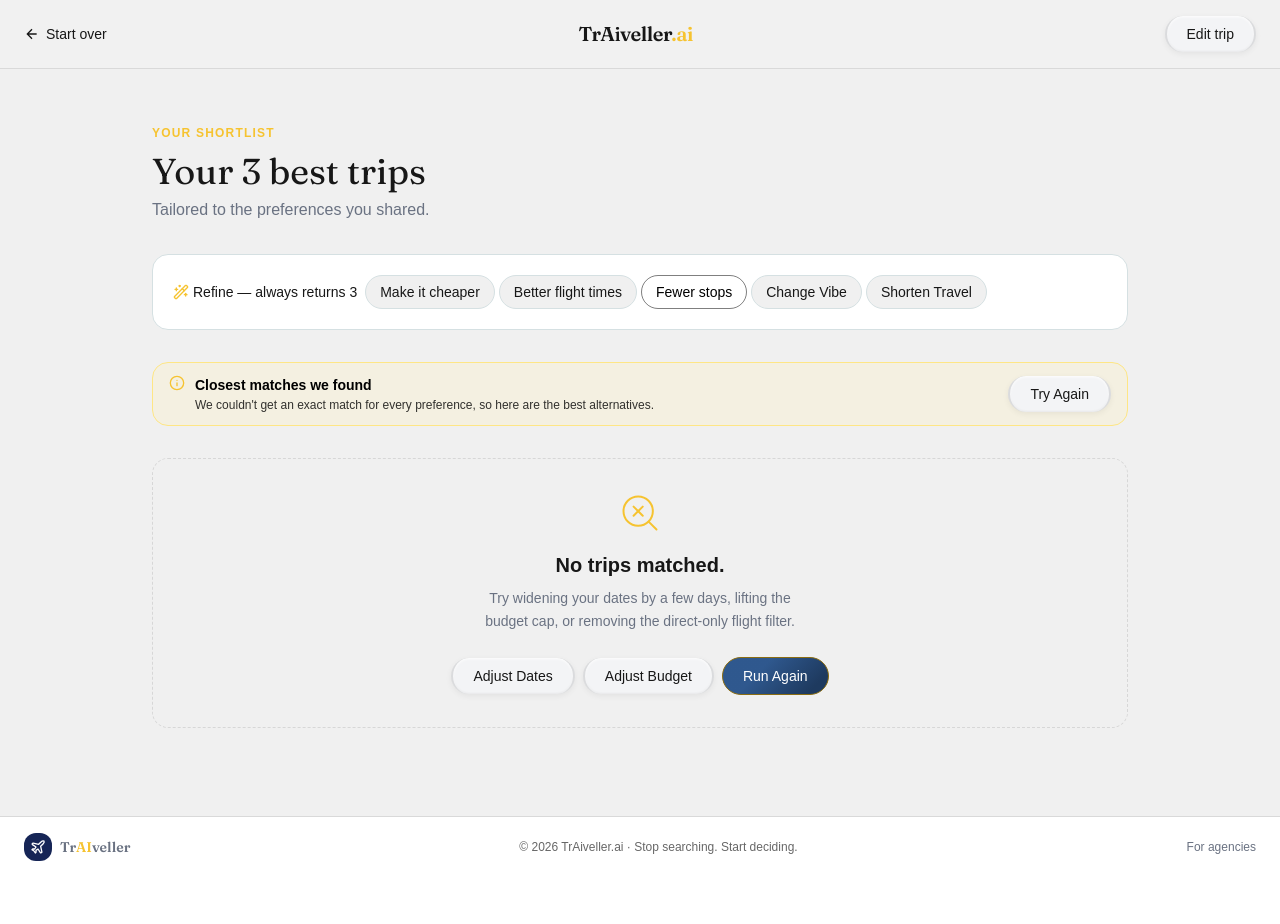
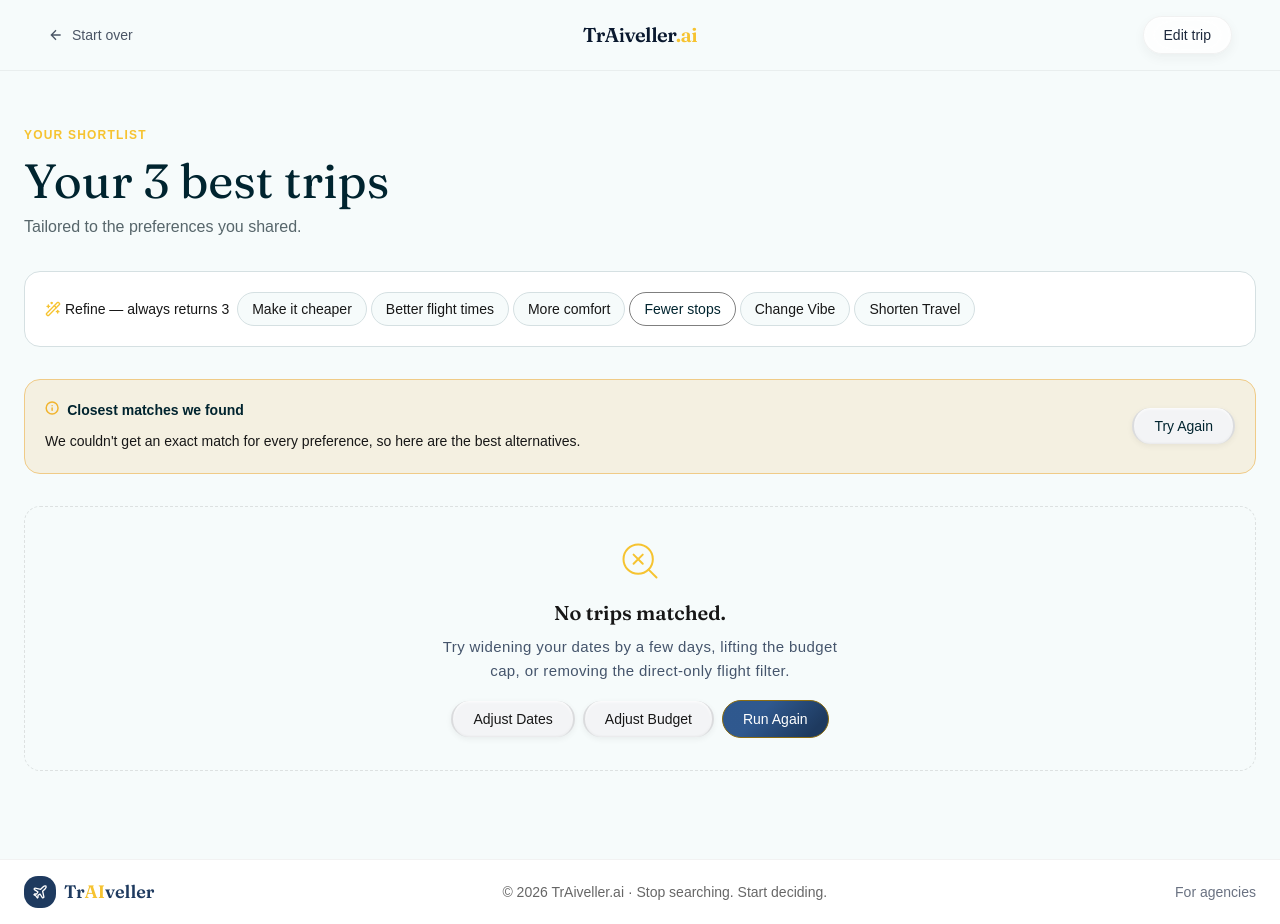
Before and after one commit to AbidJohar/codeHubTask, a Next.js app: page /results in a window 1280 px wide. Both pictures are taken after a click on the button "Fewer stops". Before the commit the page ends 877 px from the top, so only its background shows below. Built offline with nearby package versions, Linux system fonts and the light colour scheme.

Commit message:
Completed page one with pixel perfect

```diff
--- a/app/components/Footer.js
+++ b/app/components/Footer.js
@@ -2,17 +2,17 @@ import Link from "next/link";
 
 export default function Footer() {
     return (
-        <footer className="bg-white border-t border-black/15 px-6 py-4 text-sm text-gray-500">
+        <footer className="bg-[#FFF] border-t border-black/5 px-6 py-4 text-sm text-gray-500">
 
             {/* Mobile layout — hidden on lg */}
             <div className="lg:hidden">
                 <div className="flex items-center justify-between mb-2">
                     <LogoMark />
-                    <Link href="/agencies" className="text-xs text-gray-500 hover:text-navy transition-colors">
+                    <Link href="/agencies" className="text-sm text-gray-500 hover:text-navy transition-colors">
                         For agencies
                     </Link>
                 </div>
-                <p className="text-xs text-black/60">
+                <p className="text-sm text-black/60">
                     © 2026 TrAiveller.ai · Stop searching. Start deciding.
                 </p>
             </div>
@@ -20,10 +20,10 @@ export default function Footer() {
             {/* Desktop layout — hidden on mobile */}
             <div className="hidden lg:flex items-center justify-between">
                 <LogoMark />
-                <p className="text-xs text-black/60">
+                <p className="text-sm text-black/60">
                     © 2026 TrAiveller.ai · Stop searching. Start deciding.
                 </p>
-                <Link href="/agencies" className="text-xs text-gray-500 hover:text-navy transition-colors">
+                <Link href="/agencies" className="text-sm text-gray-500 hover:text-navy transition-colors">
                     For agencies
                 </Link>
             </div>
@@ -36,13 +36,13 @@ export default function Footer() {
 
 function LogoMark() {
     return (
-        <div className="flex items-center gap-2 font-fraunces font-semibold">
-            <div className="w-7 h-7 bg-blue-950 rounded-xl flex items-center justify-center">
+        <div className="flex items-center gap-2 text-[18px] text-[#1E3A5F]  font-fraunces font-semibold">
+            <div className="w-8 h-8 bg-[#1E3A5F] rounded-[14px] flex items-center justify-center">
                 <svg xmlns="http://www.w3.org/2000/svg" width="16" height="16" viewBox="0 0 16 16" fill="none">
                     <path d="M11.8667 12.8L10.6667 7.33333L13 5C14 4 14.3333 2.66667 14 2C13.3333 1.66667 12 2 11 3L8.66667 5.33333L3.2 4.13333C2.86667 4.06667 2.6 4.2 2.46667 4.46667L2.26667 4.8C2.13333 5.13333 2.2 5.46667 2.46667 5.66667L6 8L4.66667 10H2.66667L2 10.6667L4 12L5.33333 14L6 13.3333V11.3333L8 10L10.3333 13.5333C10.5333 13.8 10.8667 13.8667 11.2 13.7333L11.5333 13.6C11.8 13.4 11.9333 13.1333 11.8667 12.8V12.8" stroke="white" strokeWidth="1.33333" strokeLinecap="round" strokeLinejoin="round" />
                 </svg>
             </div>
-            <h2>Tr<span className="text-[#F6C330] font-[18px]">AI</span>veller</h2>
+            <h2>Tr<span className="text-[#F6C330] ">AI</span>veller</h2>
         </div>
     );
 }
--- a/app/components/Header.js
+++ b/app/components/Header.js
@@ -2,40 +2,58 @@ import Link from "next/link";
 
 export default function Header() {
     return (
-        <header className="top-0 z-50 bg-white/6 border-b border-black/10 px-6 py-4 flex flex-wrap items-center justify-between gap-y-2">
-
-            {/* Logo — full width on mobile, auto on desktop */}
-            <div className="w-full sm:w-auto text-left sm:text-center sm:order-2">
-                <span className="font-fraunces text-xl font-semibold tracking-tight">
+        <header className="px-6   sm:px-12 lg:px-6 flex items-center justify-center border-b border-black/5 bg-[#f6fbfb]/85 backdrop-blur-md">
+            <main
+                className="
+                    w-full max-w-360 px-6
+                    grid grid-cols-2 gap-y-4 items-center
+                    sm:grid-cols-3
+                    py-4
+                "
+            >
+                {/* 1. Logo: Spans full width on mobile, takes 2nd slot on desktop */}
+                <div className="col-span-2 sm:col-span-1 sm:order-2 flex items-center justify-start sm:justify-center">
+                    <span className="font-fraunces text-xl font-semibold tracking-tight text-[#0a192f]">
                         TrA<span className="font-medium">i</span>veller
                         <span className="text-[#F6C330]">.ai</span>
                     </span>
                 </div>
 
-            {/* Left: back */}
-            <div className="sm:order-1">
+                {/* 2. Start Over: Left on mobile, takes 1st slot (Far Left) on desktop */}
+                <div className="col-span-1 sm:order-1 flex items-center justify-start">
                     <Link
                         href="/"
-                    className="flex items-center gap-1.5 text-sm hover:text-navy transition-colors"
+                        className="flex items-center gap-2 text-sm text-gray-600 hover:text-black transition-colors"
                     >
-                    <svg width="16" height="16" viewBox="0 0 24 24" fill="none" stroke="currentColor" strokeWidth="2">
+                        <svg
+                            width="16"
+                            height="16"
+                            viewBox="0 0 24 24"
+                            fill="none"
+                            stroke="currentColor"
+                            strokeWidth="2"
+                        >
                             <path d="M19 12H5M12 5l-7 7 7 7" />
                         </svg>
                         Start over
                     </Link>
                 </div>
 
-            {/* Right: edit button */}
+                {/* 3. Edit Button: Right on mobile, takes 3rd slot (Far Right) on desktop */}
+                <div className="col-span-1 sm:order-3 flex items-center justify-end">
                     <Link
                         href="/edit"
-                className="sm:order-3 text-sm font-medium px-5 py-2 rounded-full
-                    bg-gray-100 backdrop-blur-lg border-l-2 border-r-2 border-black/10
-                    shadow-[0_2px_6px_rgba(0,0,0,0.06),inset_0_1px_3px_rgba(255,255,255,0.9),inset_0_-1px_2px_rgba(0,0,0,0.06)]
-                    transition-all"
+                        className="
+                            text-sm font-medium px-5 py-2 rounded-full
+                            bg-white/80 backdrop-blur-lg border border-black/5
+                            shadow-[0_4px_12px_rgba(0,0,0,0.05),inset_0_1px_1px_rgba(255,255,255,1)]
+                            text-slate-800 hover:bg-gray-50 transition-all
+                        "
                     >
                         Edit trip
                     </Link>
-
+                </div>
+            </main>
         </header>
     );
 }
--- a/app/globals.css
+++ b/app/globals.css
@@ -64,3 +64,16 @@ body {
     width: 20px;
     height: 20px;
 }
+
+.ai-explanation {
+  background: rgba(0, 0, 0, 0.06);
+  transition: background 0.2s ease;
+}
+
+.trip-card:hover .ai-explanation {
+  background: radial-gradient(ellipse at center, rgba(50, 85, 130, 0.70) 0%, rgba(20, 45, 80, 0.90) 100%);
+}
+
+.trip-card:hover .ai-explanation p {
+  color: white;
+}
--- a/app/page.js
+++ b/app/page.js
@@ -2,8 +2,8 @@ import Link from "next/link";
 
 export default function Home() {
   return (
-    <div className="flex flex-col flex-1 items-center justify-center bg-zinc-50 font-sans dark:bg-black">
-      <main className="flex flex-1 w-full max-w-3xl flex-col items-start justify-start py-32 px-16 bg-white dark:bg-black sm:items-start">
+    <div className="flex flex-col flex-1 items-center justify-center bg-[#FFFFFF]/80 font-sans ">
+      <main className="flex flex-1 w-full max-w-3xl flex-col items-start justify-start py-32 px-16 bg-white  sm:items-start">
         <h1>Pages navigation links:</h1>
         <div className="flex gap-6 mt-4">
           <Link href="/results" className="text-sm underline underline-offset-1 text-blue-600 hover:underline">
--- a/app/results/page.js
+++ b/app/results/page.js
@@ -7,6 +7,7 @@ import TripCard from "@/app/components/TripCard";
 const filters = [
     { label: "Make it cheaper" },
     { label: "Better flight times" },
+    { label: "More comfort" },
     { label: "Fewer stops" },
     { label: "Change Vibe" },
     { label: "Shorten Travel" },
@@ -51,6 +52,7 @@ const allTrips = [
 
 export default function ResultsPage() {
     const [selectedFilter, setSelectedFilter] = useState(null);
+    const [error, setError] = useState(false);
 
     // If a filter is selected → show only 1 matching card (simulate no result for others)
     const trips = selectedFilter === "Fewer stops"
@@ -61,22 +63,22 @@ export default function ResultsPage() {
     // const showNoResult = selectedFilter && trips.length === 0;
 
     return (
-        <div className="min-h-screen flex flex-col bg-black/6">
+        <div className="min-h-screen flex flex-col bg-[#F6FBFB]">
             <Header />
 
-            <main className="flex-1 max-w-5xl mx-auto w-full px-6  py-14 gap-x-8">
+            <main className="flex-1 max-w-360 mx-auto w-full px-6  py-14 gap-x-8">
                 <p className="text-xs font-semibold text-[#F6C330] tracking-widest uppercase mb-2">
                     Your shortlist
                 </p>
-                <h1 className="font-fraunces font-normal text-4xl leading-tight mb-1">
+                <h1 className="font-fraunces font-normal text-[#00242F] text-5xl leading-tight mb-1">
                     Your 3 best trips
                 </h1>
-                <p className="text-[16px] text-gray-500 mb-8">
+                <p className="text-[16px] text-[#57666B] mb-8">
                     Tailored to the preferences you shared.
                 </p>
 
                 {/* Filter chips */}
-                <div className="flex flex-wrap gap-1 mb-8 p-5 rounded-2xl border border-[#D5E0E2] bg-white">
+                <div className="flex flex-wrap gap-1 mb-8 p-5 rounded-2xl border border-[#D5E0E2] bg-[#FFF]">
                     {/* Refine button */}
                     <div
                         className="flex items-center w-full lg:w-auto cursor-pointer"
@@ -109,10 +111,10 @@ export default function ResultsPage() {
                         <button
                             key={f.label}
                             onClick={() => setSelectedFilter(f.label === selectedFilter ? null : f.label)}
-                            className={`text-sm px-3.5 py-1.5 rounded-full border transition-colors whitespace-nowrap
+                            className={`text-sm px-3.5 py-1.5 font-normal font-inter rounded-full border transition-colors whitespace-nowrap
                                 ${selectedFilter === f.label
-                                    ? " text-black border-black/50"
-                                    : "bg-black/6 border-[#D5E0E2] hover:border-navy hover:bg-gray-50"
+                                    ? " text-[#00242F] border-black/50"
+                                    : "bg-[#F6FBFB] border-[#D5E0E2] hover:border-navy hover:bg-gray-50"
                                 }`}
                         >
                             {f.label}
@@ -121,28 +123,23 @@ export default function ResultsPage() {
                 </div>
 
                 {/* Soft Fallback Banner */}
-                <div className="flex items-center justify-between gap-3 mb-8 px-4 py-3 rounded-2xl border border-amber-200 bg-[#F4F0E1]">
-                    <div className="flex items-start gap-2.5">
-                        <svg xmlns="http://www.w3.org/2000/svg" width="16" height="16" viewBox="0 0 16 16" fill="none">
-                            <g clip-path="url(#clip0_375_2052)">
-                                <path d="M8.00016 14.6668C11.6821 14.6668 14.6668 11.6821 14.6668 8.00016C14.6668 4.31826 11.6821 1.3335 8.00016 1.3335C4.31826 1.3335 1.3335 4.31826 1.3335 8.00016C1.3335 11.6821 4.31826 14.6668 8.00016 14.6668Z" stroke="#F6C330" stroke-width="1.33333" stroke-linecap="round" stroke-linejoin="round" />
-                                <path d="M8 10.6667V8" stroke="#F6C330" stroke-width="1.33333" stroke-linecap="round" stroke-linejoin="round" />
-                                <path d="M8 5.3335H8.00667" stroke="#F6C330" stroke-width="1.33333" stroke-linecap="round" stroke-linejoin="round" />
-                            </g>
-                            <defs>
-                                <clipPath id="clip0_375_2052">
-                                    <rect width="16" height="16" fill="white" />
-                                </clipPath>
-                            </defs>
-                        </svg>
+                <div className="flex sm:flex-row items-center justify-between gap-3 mb-8 p-5 rounded-2xl border border-[#F0CB87] bg-[#F4F0E1]">
+                    <div className="flex items-start flex-col gap-2 ">
+                        <div className="text-[#f1b42f] shrink-0 flex gap-2 ">
+                            <svg xmlns="http://www.w3.org/2000/svg" width="16" height="16" viewBox="0 0 24 24" fill="none" stroke="currentColor" strokeWidth="2.5" strokeLinecap="round" strokeLinejoin="round">
+                                <circle cx="12" cy="12" r="10" />
+                                <line x1="12" y1="16" x2="12" y2="12" />
+                                <line x1="12" y1="8" x2="12.01" y2="8" />
+                            </svg>
+                            <p className="w-full text-start text-sm  font-bold text-[#00242F]">Closest matches we found</p>
+                        </div>
                         <div>
-                            <p className="text-sm font-semibold text-black">Closest matches we found</p>
-                            <p className="text-xs text-black/80 mt-0.5">
+                            <p className="text-sm leading-[22.75px] text-[rgba(0, 36, 47, 0.85)] mt-0.5">
                                 We couldn't get an exact match for every preference, so here are the best alternatives.
                             </p>
                         </div>
                     </div>
-                    <button className="text-sm text-nowrap font-medium px-5 py-2 rounded-full bg-gray-100 backdrop-blur-lg border-l-2 border-r-2 border-black/10 shadow-[0_2px_6px_rgba(0,0,0,0.06),inset_0_1px_3px_rgba(255,255,255,0.9),inset_0_-1px_2px_rgba(0,0,0,0.06)] transition-all">
+                    <button className="text-sm text-nowrap text-[#00242F] font-medium px-5 py-2 rounded-full bg-gray-100 backdrop-blur-lg border-l-2 border-r-2 border-black/10 shadow-[0_2px_6px_rgba(0,0,0,0.06),inset_0_1px_3px_rgba(255,255,255,0.9),inset_0_-1px_2px_rgba(0,0,0,0.06)] transition-all">
                         Try Again
                     </button>
                 </div>
@@ -150,14 +147,14 @@ export default function ResultsPage() {
                 {/* Cards or Empty State */}
                 {trips.length > 0 ? (
                     <>
-                        <div className="grid grid-cols-1  lg:grid-cols-3 gap-6 mb-8">
+                        <div className="grid grid-cols-1  lg:grid-cols-3 gap-6 pb-6">
                             {trips.map((trip) => (
                                 <TripCard key={trip.id} {...trip} />
                             ))}
                         </div>
 
 
-                        <div className="border border-dashed border-black/10 rounded-2xl p-8 text-center">
+                        <div className="border border-dashed border-black/10 rounded-2xl mt-8 p-8 text-center">
                             <h2 className="font-fraunces text-xl font-medium text-[20px] mb-4">
                                 Is this what you were looking for?
                             </h2>
@@ -165,7 +162,7 @@ export default function ResultsPage() {
                                 {["Yes", "Almost", "Not Really"].map((label) => (
                                     <button
                                         key={label}
-                                        className="text-sm font-medium border border-black/10 rounded-full px-4 py-2 hover:bg-gray-50 transition-colors"
+                                        className="text-sm text-[#00242F] font-medium border border-black/10 rounded-full px-4 py-2 hover:bg-gray-50 transition-colors"
                                     >
                                         {label}
                                     </button>
@@ -174,7 +171,7 @@ export default function ResultsPage() {
                         </div>
                     </>
                 ) : (
-                    <div className="flex flex-col items-center justify-center text-center px-6 py-8 rounded-2xl border border-dashed border-black/10 mb-8">
+                    <div className="flex flex-col items-center justify-center text-center px-6     py-8 rounded-2xl border border-dashed border-black/10 mb-8">
                         <div className="mb-4 ">
                             <svg xmlns="http://www.w3.org/2000/svg" width="44" height="44" viewBox="0 0 44 44" fill="none">
                                 <path d="M24.7502 15.5835L15.5835 24.7502" stroke="#F6C330" strokeWidth="2" strokeLinecap="round" strokeLinejoin="round" />
@@ -183,28 +180,60 @@ export default function ResultsPage() {
                                 <path d="M38.5 38.5L30.6167 30.6167" stroke="#F6C330" strokeWidth="2" strokeLinecap="round" strokeLinejoin="round" />
                             </svg>
                         </div>
-                        <h3 className="text-xl font-semibold  mb-2">
+
+                        <h3 className="text-xl font-fraunces font-semibold #00242F  mb-2">
                             No trips matched.
                         </h3>
-                        <p className="text-sm text-gray-500 max-w-xs leading-relaxed mb-6">
-                            Try widening your dates by a few days, lifting the budget cap, or removing the direct-only flight filter.
+                        <p className="text-center text-[15px] font-normal leading-relaxed tracking-wide text-slate-600 max-w-md mx-auto mb-4">
+                            Try widening your dates by a few days, lifting the budget <br className="hidden sm:inline" />
+                            cap, or removing the direct-only flight filter.
                         </p>
-                        <div className="w-full flex flex-col sm:flex-row items-center gap-2  justify-center px-10 ">
-                            <button className="text-sm w-full sm:w-auto text-nowrap font-medium px-5 py-2 rounded-full bg-gray-100 backdrop-blur-lg border-l-2  border-r-2 border-black/10 shadow-[0_2px_6px_rgba(0,0,0,0.06),inset_0_1px_3px_rgba(255,255,255,0.9),inset_0_-1px_2px_rgba(0,0,0,0.06)] transition-all">
+
+                        <div className="w-full  flex flex-col sm:flex-row items-center gap-2  justify-center px-0 sm:px-10 ">
+                            <button className="text-sm w-full sm:w-auto  font-medium px-5 py-2 rounded-full bg-gray-100 backdrop-blur-lg border-l-2  border-r-2 border-black/10 shadow-[0_2px_6px_rgba(0,0,0,0.06),inset_0_1px_3px_rgba(255,255,255,0.9),inset_0_-1px_2px_rgba(0,0,0,0.06)] transition-all">
                                 Adjust Dates
                             </button>
-                            <button className="text-sm w-full sm:w-auto  text-nowrap font-medium px-5 py-2 rounded-full bg-gray-100 backdrop-blur-lg border-l-2 border-r-2 border-black/10 shadow-[0_2px_6px_rgba(0,0,0,0.06),inset_0_1px_3px_rgba(255,255,255,0.9),inset_0_-1px_2px_rgba(0,0,0,0.06)] transition-all">
+                            <button className="text-sm w-full sm:w-auto   font-medium px-5 py-2 rounded-full bg-gray-100 backdrop-blur-lg border-l-2 border-r-2 border-black/10 shadow-[0_2px_6px_rgba(0,0,0,0.06),inset_0_1px_3px_rgba(255,255,255,0.9),inset_0_-1px_2px_rgba(0,0,0,0.06)] transition-all">
                                 Adjust Budget
                             </button>
                             <button
-                                className="text-sm  w-full sm:w-auto  font-medium px-5 py-2 rounded-full text-white border border-[#8B6D12] transition-all"
+                                className="text-sm  w-full sm:w-auto text-nowrap  font-medium px-5 py-2 rounded-full text-white border border-[#8B6D12] transition-all"
                                 style={{ background: "linear-gradient(134deg, rgba(64,118,189,0.50) 35.01%, rgba(30,58,95,0.50) 85.14%), #1E3A5F" }}
                             >
                                 Run Again
                             </button>
                         </div>
                     </div>
+
                 )}
+
+                {error && <div className="flex flex-col items-center justify-center text-center px-6     py-8 rounded-2xl border border-dashed border-black/10 my-8">
+                    <div className="mb-4 ">
+                        <svg xmlns="http://www.w3.org/2000/svg" width="44" height="44" viewBox="0 0 44 44" fill="none">
+                            <path d="M39.8384 33.0001L25.1718 7.33342C24.852 6.76913 24.3882 6.29976 23.8278 5.97321C23.2674 5.64666 22.6304 5.47461 21.9818 5.47461C21.3332 5.47461 20.6962 5.64666 20.1358 5.97321C19.5753 6.29976 19.1116 6.76913 18.7918 7.33342L4.12512 33.0001C3.80187 33.5599 3.63237 34.1952 3.6338 34.8417C3.63523 35.4881 3.80754 36.1227 4.13327 36.6811C4.45899 37.2395 4.92655 37.7018 5.48856 38.0213C6.05056 38.3407 6.68703 38.5059 7.33345 38.5001H36.6668C37.3101 38.4994 37.9419 38.3295 38.4988 38.0074C39.0557 37.6854 39.518 37.2224 39.8394 36.6651C40.1608 36.1078 40.3299 35.4758 40.3297 34.8325C40.3295 34.1892 40.1601 33.5572 39.8384 33.0001Z" stroke="#F6C330" stroke-width="2" stroke-linecap="round" stroke-linejoin="round" />
+                            <path d="M22 16.5V23.8333" stroke="#F6C330" stroke-width="2" stroke-linecap="round" stroke-linejoin="round" />
+                            <path d="M22 31.167H22.0183" stroke="#F6C330" stroke-width="2" stroke-linecap="round" stroke-linejoin="round" />
+                        </svg>
+                    </div>
+
+                    <h3 className="text-xl font-fraunces font-semibold #00242F  mb-2">
+                        Something interrupted the search.
+                    </h3>
+                    <p className="text-center text-[15px] font-normal leading-relaxed tracking-wide text-slate-600 max-w-md mx-auto mb-4">
+                        Something interrupted the search.
+                    </p>
+
+                    <div className="w-full  flex flex-col sm:flex-row items-center gap-2  justify-center px-0 sm:px-10 ">
+
+                        <button
+                            className="text-sm  w-full sm:w-auto text-nowrap  font-medium px-5 py-2 rounded-full text-white border border-[#8B6D12] transition-all"
+                            style={{ background: "linear-gradient(134deg, rgba(64,118,189,0.50) 35.01%, rgba(30,58,95,0.50) 85.14%), #1E3A5F" }}
+                        >
+                            Retry Now
+                        </button>
+                    </div>
+                </div>
+                }
 
 
             </main>
```
Also changed, not shown: app/components/TripCard.js (+11 -11 lines). Lines whose indentation alone changed are shown as unchanged.
